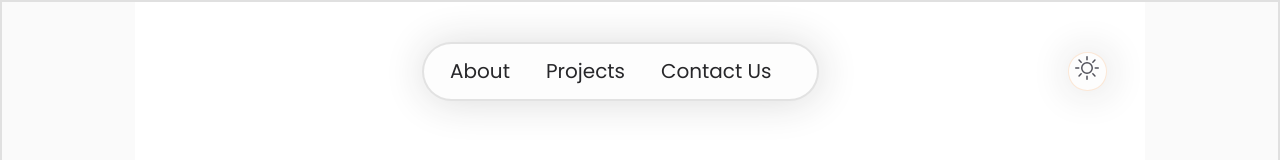
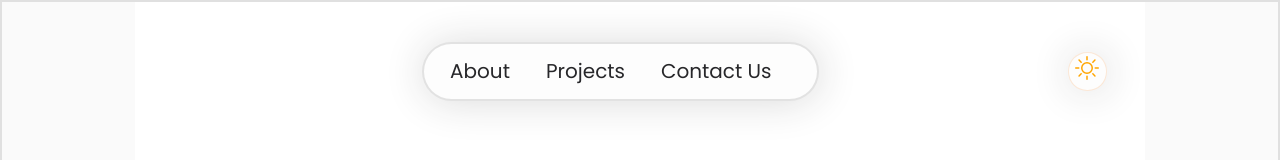
Before and after one commit to Yehia-Ahmad/Dev-Yehia, an Angular app: page / in a window 1280 px wide. Shown: the top 160 px of the page. Built offline with nearby package versions, Linux system fonts and the light colour scheme.

Commit message:
Update Header

```diff
--- a/src/app/components/header/header.component.html
+++ b/src/app/components/header/header.component.html
@@ -15,7 +15,7 @@
 
   <button class="toggle-button-mode" [ngClass]="classesSubtitle" (click)="toogleMode()">
     <mat-icon class="icon-moon-o" svgIcon="moon" *ngIf="isDarkMode"></mat-icon>
-    <mat-icon class="icon-sun" svgIcon="sun" *ngIf="!isDarkMode"></mat-icon>
+    <mat-icon svgIcon="sun" *ngIf="!isDarkMode" class="icon-sun"></mat-icon>
   </button>
 </header>
 
--- a/src/app/components/header/header.component.scss
+++ b/src/app/components/header/header.component.scss
@@ -103,9 +103,6 @@ header .toggle-button-mode {
   box-shadow: 1px 1px 40px rgba(35, 35, 36, 0.165);
 }
 
-header .icon-sun {
-  color: rgb(255, 165, 0);
-}
 
 header .icon-menu:hover,
 header .toggle-button-mode:hover {
@@ -220,3 +217,10 @@ header .toggle-button-mode:hover {
     scale: 1;
   }
 }
+
+.toggle-button-mode {
+
+  &>.icon-sun {
+    fill: rgb(255, 165, 0) !important;
+  }
+}
```
Also changed, not shown: src/assets/icons/sun.svg.
